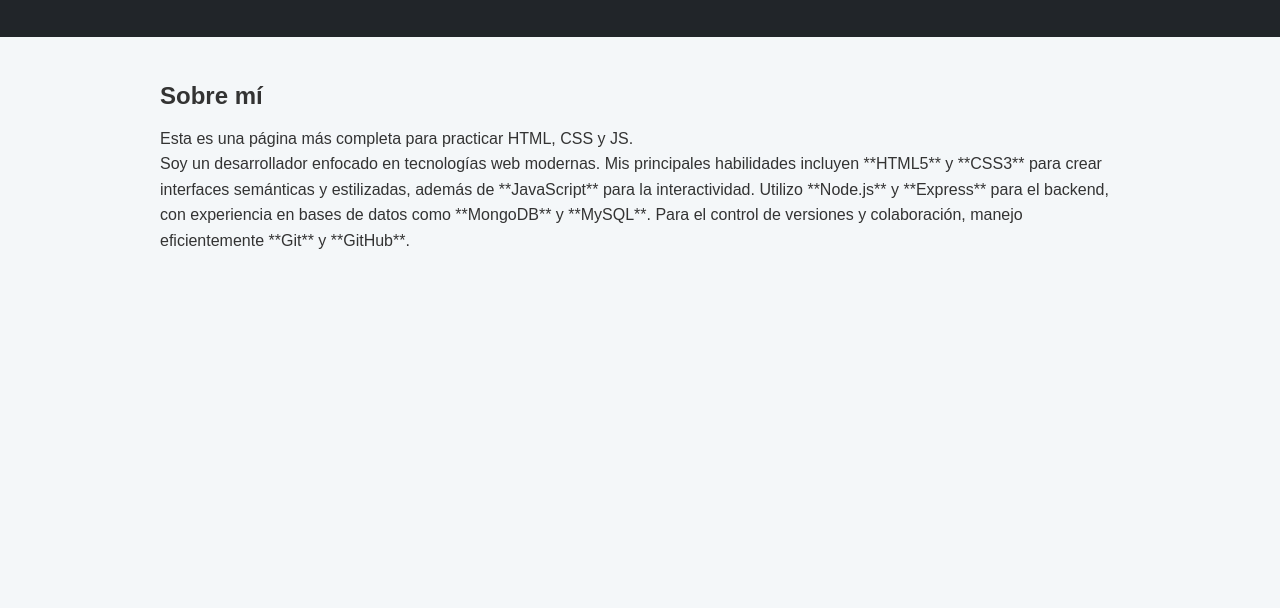
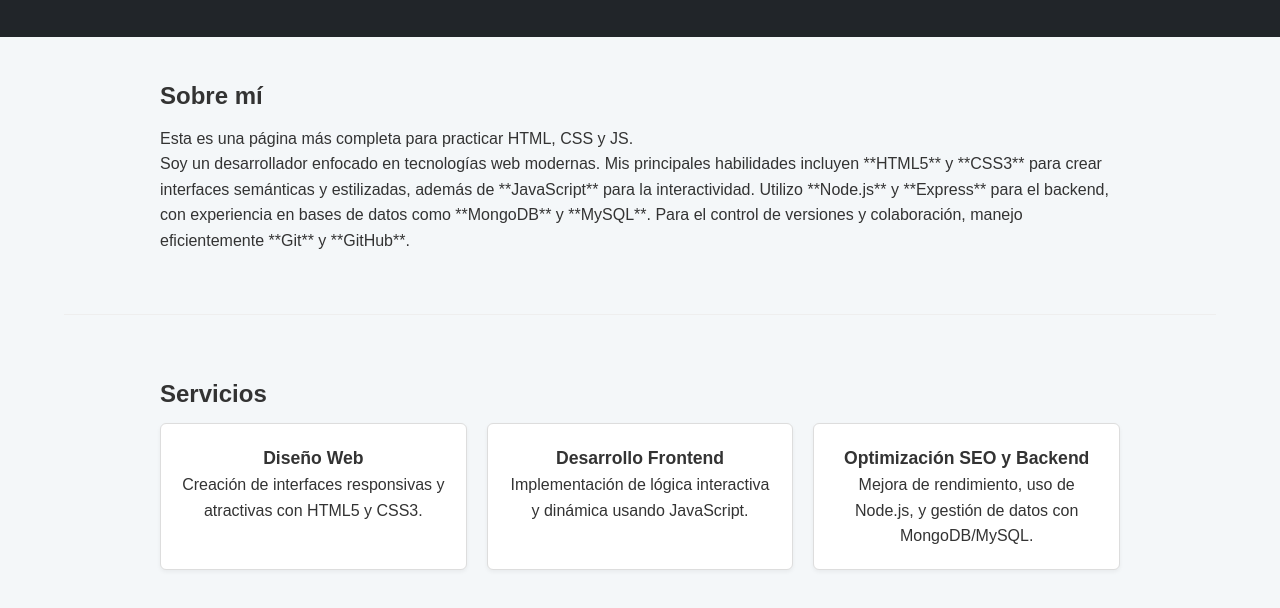
Before and after one commit to angellunasolis/mi-pagina-avanzada, a plain HTML site: page index.html in a window 1280 px wide. Shown: the part 144-752 px from the top of the page. Drawn offline with Linux system fonts and the light colour scheme.

Commit message:
Segundo commit sobre servicios

```diff
--- a/index.html
+++ b/index.html
@@ -30,6 +30,35 @@
       </div>
     </section>
 
+    <hr />
+
+    <section id="services" class="section services-section">
+      <div class="container">
+        <h2>Servicios</h2>
+        <div class="service-cards">
+          <div class="card">
+            <h3>Diseño Web</h3>
+            <p>
+              Creación de interfaces responsivas y atractivas con HTML5 y CSS3.
+            </p>
+          </div>
+          <div class="card">
+            <h3>Desarrollo Frontend</h3>
+            <p>
+              Implementación de lógica interactiva y dinámica usando JavaScript.
+            </p>
+          </div>
+          <div class="card">
+            <h3>Optimización SEO y Backend</h3>
+            <p>
+              Mejora de rendimiento, uso de Node.js, y gestión de datos con
+              MongoDB/MySQL.
+            </p>
+          </div>
+        </div>
+      </div>
+    </section>
+
     <script src="script.js"></script>
   </body>
 </html>
```
